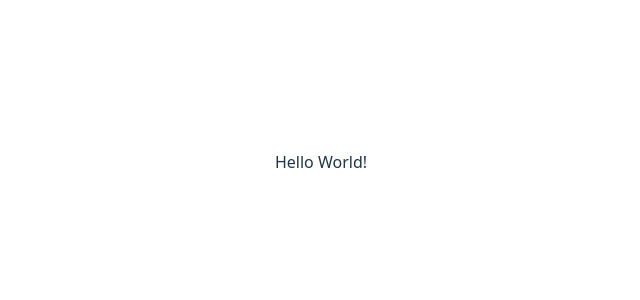
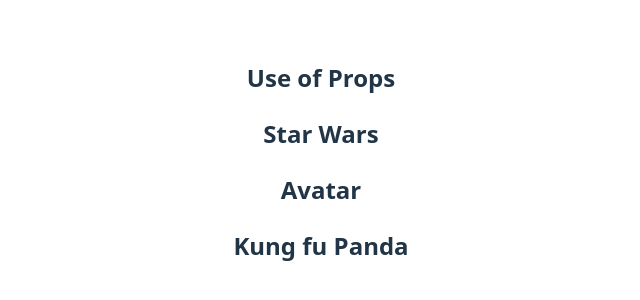
Before and after one commit to prsanjay/the-movie-list, a React (Vite) app: page / in a window 1280 px wide. Shown: the part 238-538 px from the top of the page, without its empty margins (319-959 px from the left). Built offline with nearby package versions, Linux system fonts and the light colour scheme.

Commit message:
Use of props and interface

```diff
--- a/src/App.tsx
+++ b/src/App.tsx
@@ -1,8 +1,25 @@
 import './App.css'
+
+interface CardProps {
+  title: string
+}
+
+const Card = ({ title }: Readonly<CardProps>) => {
+  return (
+    <div>
+      <h2>{title}</h2>
+    </div>
+  )
+}
 
 const App = () => {
   return (
-    <div>Hello World!</div>
+    <div>
+      <h2>Use of Props</h2>
+      <Card title="Star Wars" />
+      <Card title="Avatar" />
+      <Card title="Kung fu Panda" />
+    </div>
   )
 }
 
```
